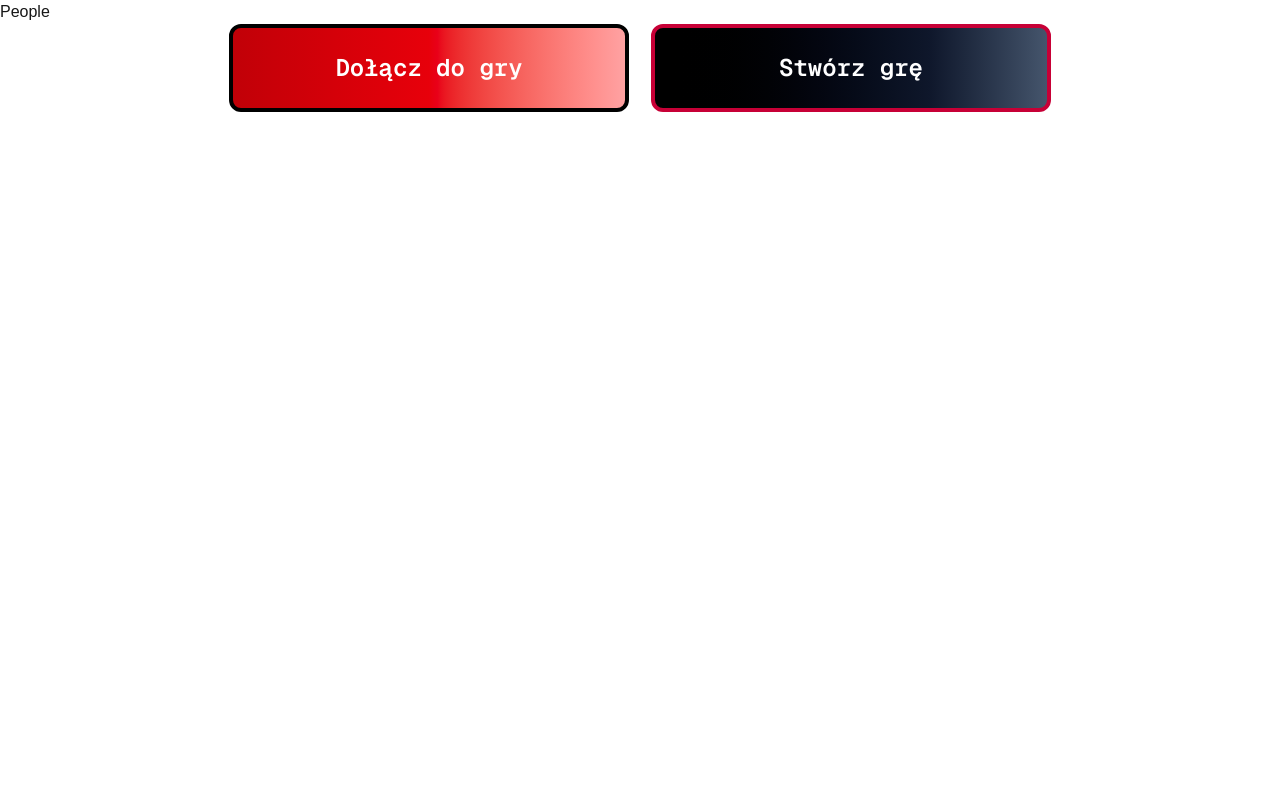
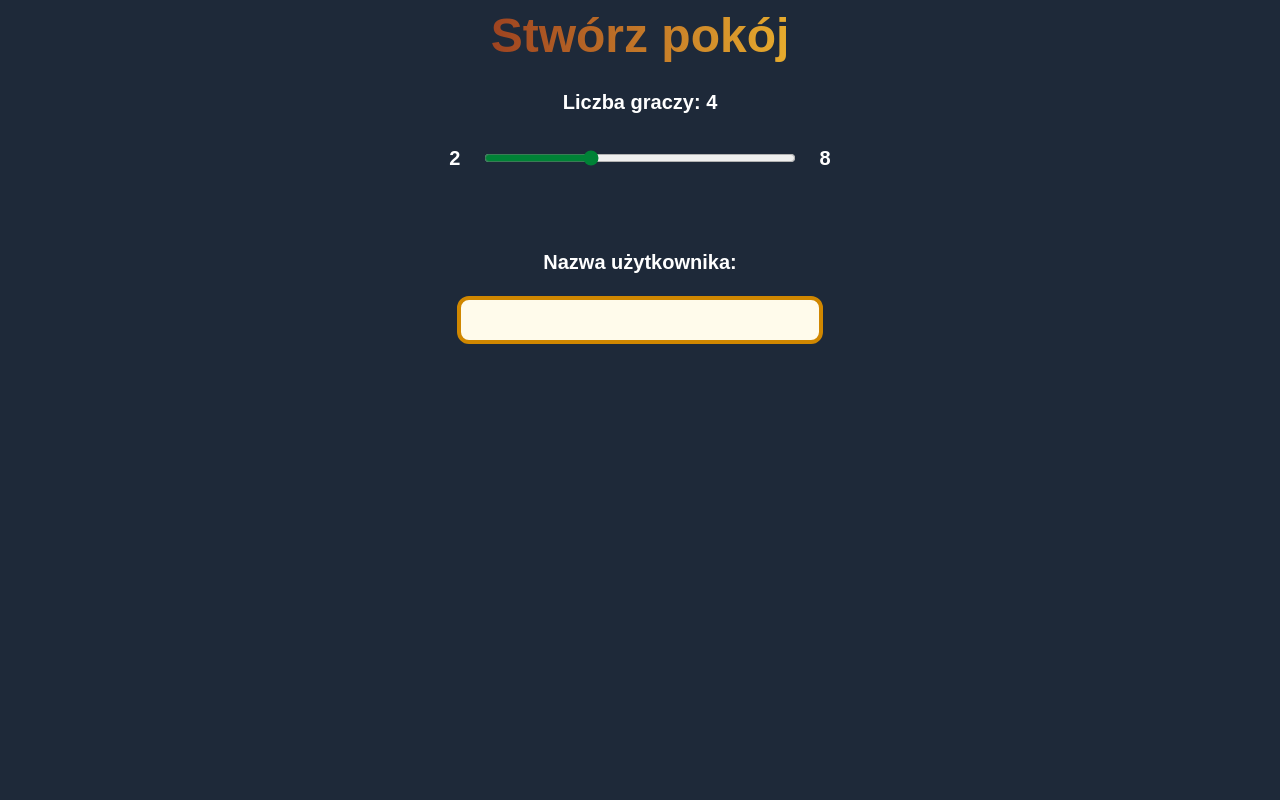
Before and after one commit to Descaplis/Poker, a Next.js app in the folder poker/: page / in a window 1280 px wide. Shown: the top 800 px of the page. Built offline with nearby package versions, Linux system fonts and the light colour scheme.

Commit message:
CreateRoom v.1
Create room layout

```diff
--- a/poker/src/app/Components/DefaultPage.jsx
+++ b/poker/src/app/Components/DefaultPage.jsx
@@ -19,18 +19,14 @@ export default async function MainPage() {
   // const people = await getPersons();
 
   return (
-    <div>
-        <h1 className="">People</h1>
-
+    <div className="max-w-full h-239 bg-gray-800">
         <div className="flex justify-center items-center max-w-full h-full max-h-2/3"></div>
         <div className="flex justify-center items-center max-w-full h-full max-h-1/3 gap-5.5">
-          <button className="bg-gradient-to-r from-red-700 from-0% via-red-600 via-50% to-red-300 to-100%
-            p-5 w-100 h-22 rounded-xl border-4 border-solid border-black
-            hover:bg-gradient-to-l from-red-700 from-0% via-red-600 via-50% to-red-300 to-100% duration-500 ease-in-out">
-            <p className=" text-white font-semibold text-2xl font-mono">Dołącz do gry</p>
+          <button className="bg-red-700 join-btn p-5 w-100 h-22 rounded-xl border-4 border-solid border-black duration-700 ease-in-out">
+            <p className=" text-white font-semibold text-2xl font-mono cursor-pointer">Dołącz do gry</p>
           </button>
-          <button className="bg-gradient-to-r from-black from-0% via-slate-900 via-70% to-slate-600 to-100% p-5 w-100 h-22 rounded-xl border-4 border-solid border-rose-700">
-            <p className="text-white font-semibold text-2xl font-mono">Stwórz grę</p>
+          <button className="bg-black p-5 w-100 h-22 rounded-xl border-4 border-solid border-rose-700">
+            <p className="text-white font-semibold text-2xl font-mono cursor-pointer  ">Stwórz grę</p>
           </button>
         </div>
     </div>
--- /dev/null
+++ b/poker/src/app/Components/create-lobby.jsx
@@ -0,0 +1,31 @@
+'use client'
+
+import { useState, useRef } from "react";
+
+export default function CreateLobby() {
+    const [plyrCount, setPlyrCount] = useState(4);
+    const plyrRange = useRef();
+
+    return (
+        <div className="max-w-full h-239 bg-gray-800">
+            <h1 className="bg-clip-text text-transparent bg-gradient-to-r from-red-900 from-30% to-amber-300 to-70% text-5xl font-black text-center p-3">Stwórz pokój</h1>
+            <form id="create-form">
+                <div className="columns-3 gap-8 text-center">
+                    <div className="aspect-1/3"></div>
+                    <div className="aspect-1/3 flex flex-col">
+                        <label className="text-white text-xl font-black m-4">Liczba graczy: {plyrCount}</label>
+                        <div className="flex justify-between">
+                            <h1 className="order-1 text-white text-xl font-black m-3">2</h1>
+                            <input id="plyrRange" ref={plyrRange} className="order-2 w-full m-3 accent-green-700"
+                                type="range" min={2} max={8} defaultValue={4} onChange={(e) => setPlyrCount(e.currentTarget.value)}></input>
+                            <h1 className="order-3 text-white text-xl font-black m-3">8</h1>
+                        </div>
+                        <label className="text-white text-xl font-black mt-16">Nazwa użytkownika:</label>
+                        <input className="bg-amber-50 p-2 m-5 rounded-xl border-yellow-600 border-solid border-4" type="text"></input>
+                    </div>
+                    <div className="aspect-1/3"></div>
+                </div>
+            </form>
+        </div>
+    );
+}
--- a/poker/src/app/globals.css
+++ b/poker/src/app/globals.css
@@ -24,4 +24,9 @@ body {
   background: var(--background);
   color: var(--foreground);
   font-family: Arial, Helvetica, sans-serif;
+  overflow-y: hidden;
 }
+
+.join-btn:hover{
+  /* background: linear-gradient(125deg, #cc0000 72%, #cab4b4 84%, #bd0000 95%); */
+}
--- a/poker/src/app/page.js
+++ b/poker/src/app/page.js
@@ -1,5 +1,6 @@
 import Image from "next/image";
 import MainPage from "./Components/DefaultPage";
+import CreateLobby from "./Components/create-lobby";
 // import db from "../../server/db";
 
 // async function getPersons() {
@@ -17,7 +18,7 @@ export default async function Home() {
 
   return (
     <div className="w-full h-100">
-      <MainPage/>
+      <CreateLobby/>
       <ol>
         {/* {people.map((person) => (
           <li key={person.PersonID}>{person.FirstName} {person.LastName} from  {person.Address}, {person.City}</li>
```
